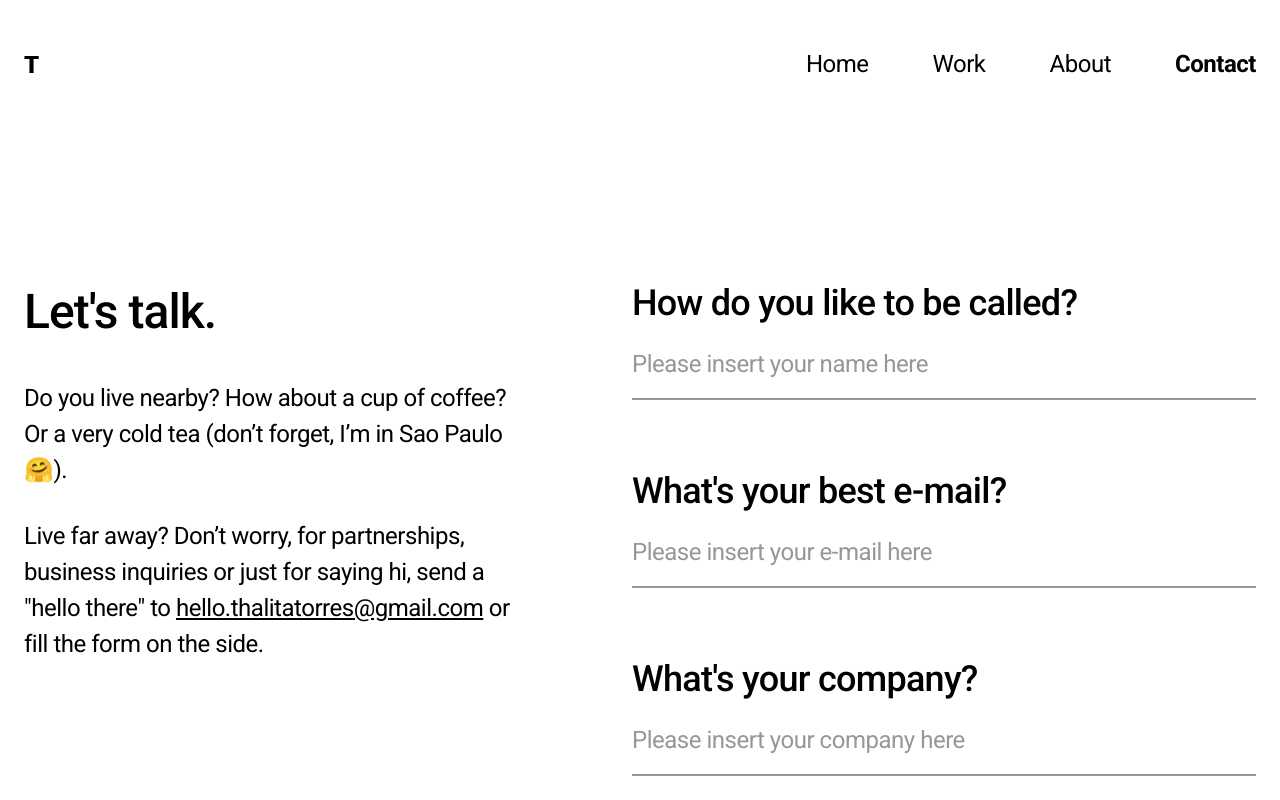
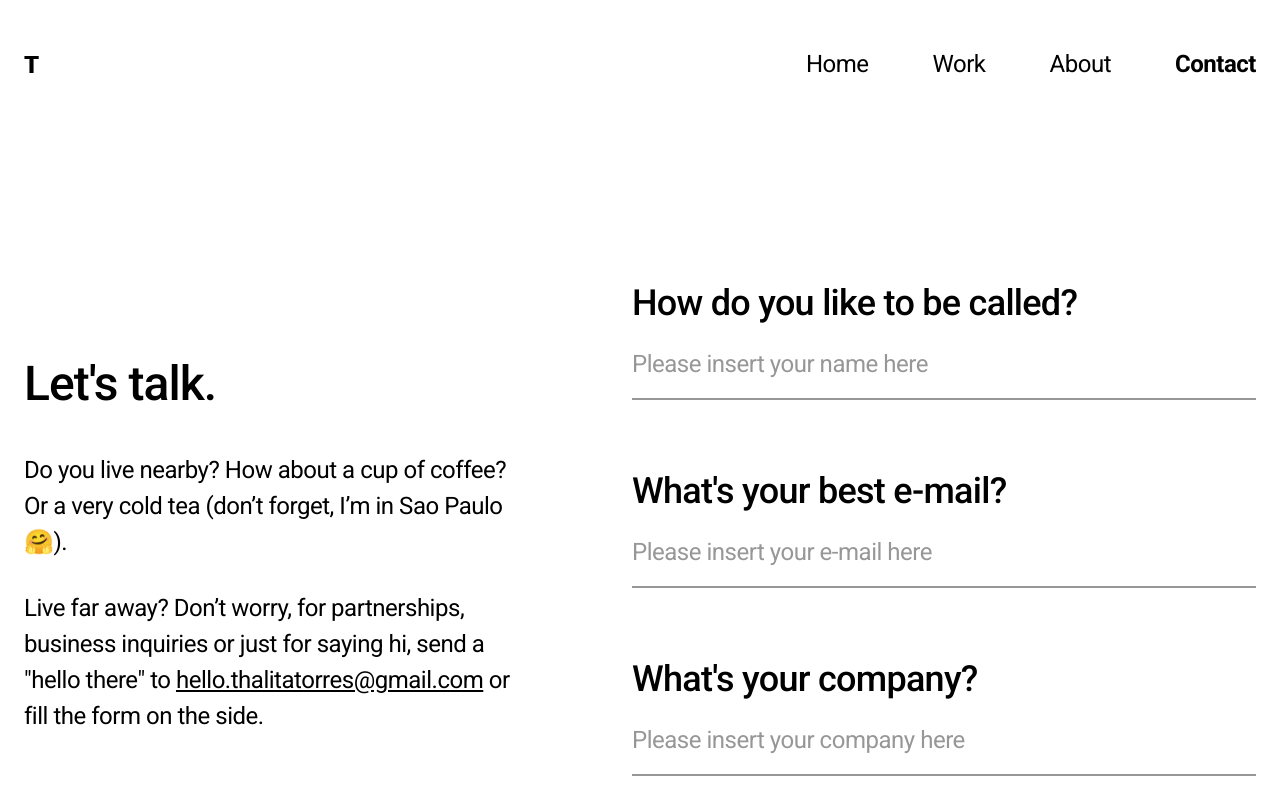
Before and after one commit to jadsonsantos/thalita-torres, a Next.js app: page /contact in a window 1280 px wide. Shown: the top 800 px of the page. Built offline with nearby package versions, Linux system fonts and the light colour scheme.

Commit message:
introduction section with position sticky

```diff
--- a/styles/Introduction.module.scss
+++ b/styles/Introduction.module.scss
@@ -11,10 +11,9 @@
   }
 
   @media (min-width: 768px) {
-    &__container {
-      position: sticky;
-      // top: calc(var(--header-height) + 220px);
-    }
+    position: sticky;
+    top: calc(var(--header-height) + 220px);
+    max-height: 350px;
 
     &__title {
       margin: 0 0 32px;
--- a/styles/globals.scss
+++ b/styles/globals.scss
@@ -72,7 +72,6 @@
 html,
 body {
   max-width: 100vw;
-  overflow-x: hidden;
 }
 
 body {
```
